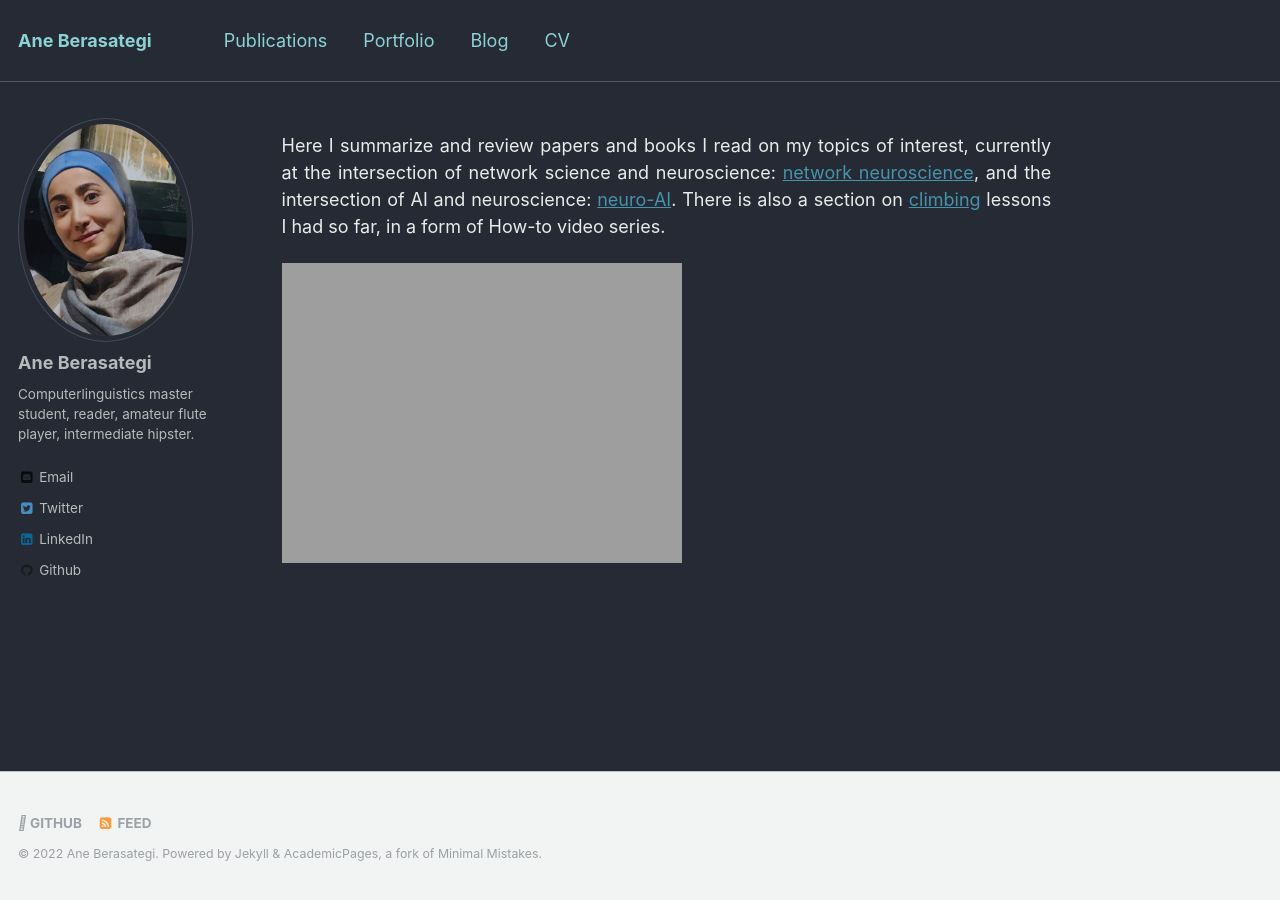
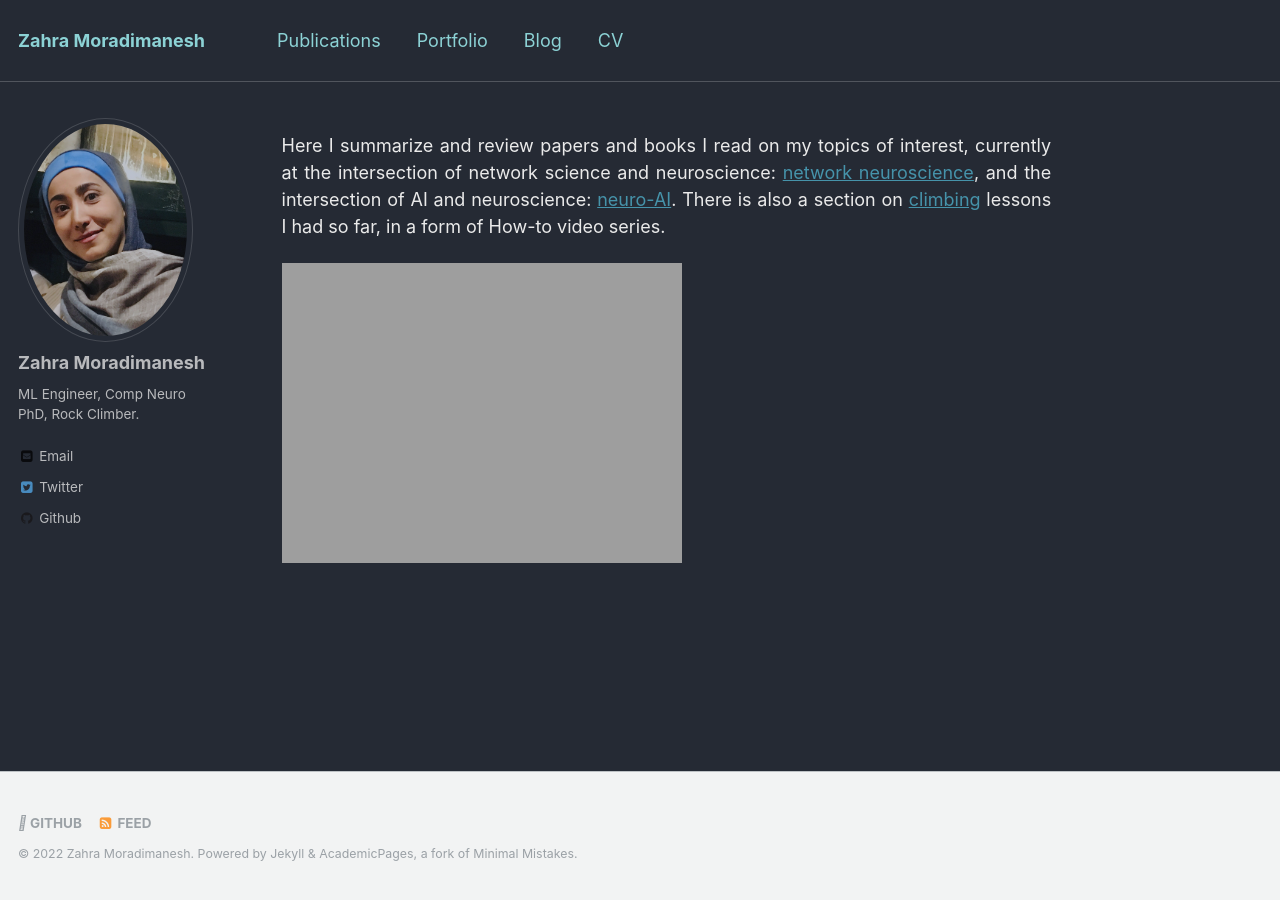
Before and after one commit to zahramor/zahramor.github.io, a Jekyll site: the page built from _pages/about.md, in a window 1280 px wide. Built offline with Jekyll 4.4.1, drawn with Linux system fonts in a browser that asks for light colours.

Commit message:
Update _config.yml

```diff
--- a/_config.yml
+++ b/_config.yml
@@ -8,13 +8,13 @@
 minimal_mistakes_skin    : "air" # "air", "aqua", "contrast", "dark", "dirt", "neon", "mint", "plum" "sunrise"
 # Site Settings
 locale                   : "en-UK"
-title                    : "Ane Berasategi"
+title                    : "Zahra Moradimanesh"
 title_separator          : "-"
-name                     : &name "Ane Berasategi"
+name                     : &name "Zahra Moradimanesh"
 description              : &description "academic website"
-url                      : https://anebz.github.io # the base hostname & protocol for your site e.g. "https://mmistakes.github.io"
+url                      : https://zahramor.github.io # the base hostname & protocol for your site e.g. "https://mmistakes.github.io"
 baseurl                  : "" # the subpath of your site, e.g. "/blog"
-repository               : "anebz/anebz.github.io"
+repository               : "zahramor/zahramor.github.io"
 teaser                   :  # filename of teaser fallback teaser image placed in /images/, .e.g. "500x300.png"
 breadcrumbs              : false # true, false (default)
 words_per_minute         : 160
@@ -58,7 +58,7 @@ yandex_site_verification :
 
 # Social Sharing
 twitter:
-  username               : &aberasategi
+  username               : &zahra_mor
 facebook:
   username               :
   app_id                 :
@@ -81,13 +81,13 @@ analytics:
 
 # Site Author
 author:
-  name             : "Ane Berasategi"
+  name             : "Zahra Moradimanesh"
   avatar           : "profile.png"
-  bio              : "Computerlinguistics master student, reader, amateur flute player, intermediate hipster."
+  bio              : "ML Engineer, Comp Neuro PhD, Rock Climber."
   location         :
   employer         :
   googlescholar    :
-  email            : "ane.berasategi@gmail.com"
+  email            : "zahra.moradimanesh@gmail.com"
   uri              :
   bitbucket        :
   codepen          :
@@ -95,19 +95,19 @@ author:
   flickr           :
   facebook         :
   foursquare       :
-  github           : "anebz"
+  github           : "zahramor"
   google_plus      :
   keybase          :
   instagram        :
   lastfm           :
-  linkedin         : "anebz"
+  linkedin         :
   orcid            :
   pinterest        :
   soundcloud       :
   stackoverflow    : # http://stackoverflow.com/users/123456/username
   steam            :
   tumblr           :
-  twitter          : "aberasategi"
+  twitter          : "zahra_mor"
   vine             :
   weibo            :
   xing             :
```
